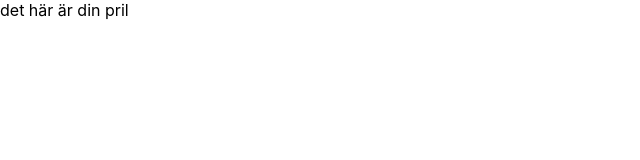
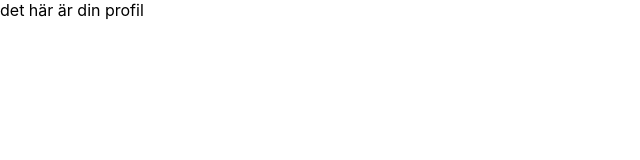
Before and after one commit to annatakman/Final-Project-Frontend, a React (Create React App) app: page /profilpage in a window 1280 px wide. Shown: the top 160 px of the page, without its empty margins (0-640 px from the left). Built offline with nearby package versions, Linux system fonts and the light colour scheme.

Commit message:
now it works to signup user and login

```diff
--- a/src/components/Profilpage.js
+++ b/src/components/Profilpage.js
@@ -4,5 +4,5 @@ import React from "react";
 //import { Button } from "./Button";
 
 export const Profilpage = () => {
-  return <div> det här är din pril</div>;
+  return <div> det här är din profil</div>;
 };
--- a/src/components/Signup.js
+++ b/src/components/Signup.js
@@ -27,7 +27,7 @@ const Form = styled.form`
 
 export const Signup = () => {
   const dispatch = useDispatch();
-  const accessToken = useSelector((store) => store.user.login.accessToken);
+  //const accessToken = useSelector((store) => store.user.login.accessToken);
   const [email, setEmail] = useState("");
   const [password, setPassword] = useState("");
   const [name, setName] = useState("");
@@ -38,7 +38,7 @@ export const Signup = () => {
 
     fetch(SIGNUP_URL, {
       method: "POST",
-      body: JSON.stringify({ name, password }),
+      body: JSON.stringify({ name, email, password }),
       headers: { "Content-Type": "application/json" },
     })
       .then((res) => {
```
